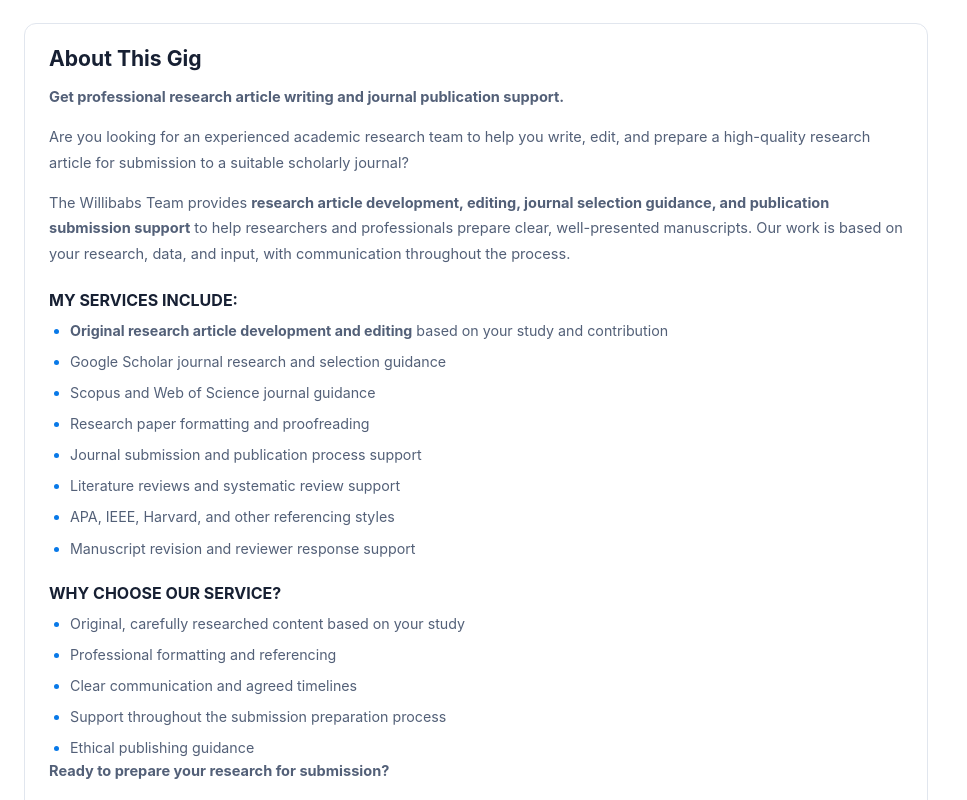
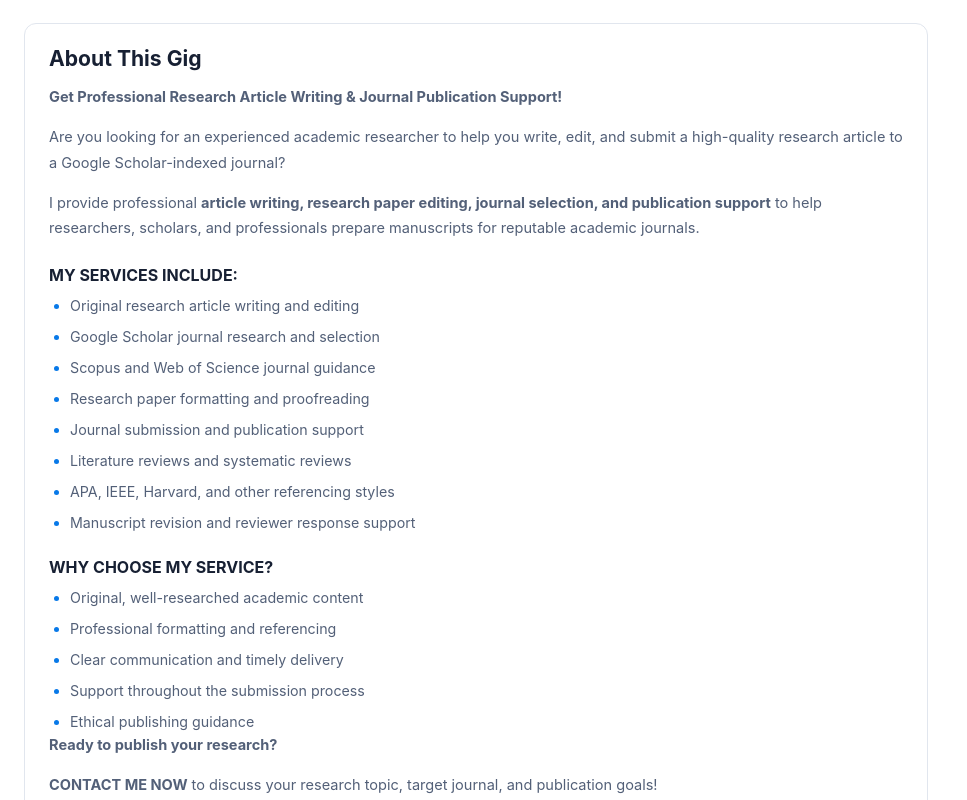
Before and after one commit to davidjames2708-dotcom/willibabsdigitalsolutions, a Next.js app: page /research-marketplace/gigs/article-submission-support in a window 1280 px wide. Shown: the part 1200-2000 px from the top of the page, without its empty margins (0-967 px from the left). Built offline with nearby package versions, Linux system fonts and the light colour scheme.

Commit message:
Match requested about gig copy

```diff
--- a/app/research-marketplace/gigs/article-submission-support/page.jsx
+++ b/app/research-marketplace/gigs/article-submission-support/page.jsx
@@ -29,30 +29,30 @@ export default function ArticleSubmissionSupportPage() {
 
           <section className="research-gig-content-section">
             <h2>About This Gig</h2>
-            <p><strong>Get professional research article writing and journal publication support.</strong></p>
-            <p>Are you looking for an experienced academic research team to help you write, edit, and prepare a high-quality research article for submission to a suitable scholarly journal?</p>
-            <p>The Willibabs Team provides <strong>research article development, editing, journal selection guidance, and publication submission support</strong> to help researchers and professionals prepare clear, well-presented manuscripts. Our work is based on your research, data, and input, with communication throughout the process.</p>
+            <p><strong>Get Professional Research Article Writing &amp; Journal Publication Support!</strong></p>
+            <p>Are you looking for an experienced academic researcher to help you write, edit, and submit a high-quality research article to a Google Scholar-indexed journal?</p>
+            <p>I provide professional <strong>article writing, research paper editing, journal selection, and publication support</strong> to help researchers, scholars, and professionals prepare manuscripts for reputable academic journals.</p>
             <h3>MY SERVICES INCLUDE:</h3>
             <ul className="research-gig-bullet-list">
-              <li><strong>Original research article development and editing</strong> based on your study and contribution</li>
-              <li>Google Scholar journal research and selection guidance</li>
+              <li>Original research article writing and editing</li>
+              <li>Google Scholar journal research and selection</li>
               <li>Scopus and Web of Science journal guidance</li>
               <li>Research paper formatting and proofreading</li>
-              <li>Journal submission and publication process support</li>
-              <li>Literature reviews and systematic review support</li>
+              <li>Journal submission and publication support</li>
+              <li>Literature reviews and systematic reviews</li>
               <li>APA, IEEE, Harvard, and other referencing styles</li>
               <li>Manuscript revision and reviewer response support</li>
             </ul>
-            <h3>WHY CHOOSE OUR SERVICE?</h3>
+            <h3>WHY CHOOSE MY SERVICE?</h3>
             <ul className="research-gig-bullet-list">
-              <li>Original, carefully researched content based on your study</li>
+              <li>Original, well-researched academic content</li>
               <li>Professional formatting and referencing</li>
-              <li>Clear communication and agreed timelines</li>
-              <li>Support throughout the submission preparation process</li>
+              <li>Clear communication and timely delivery</li>
+              <li>Support throughout the submission process</li>
               <li>Ethical publishing guidance</li>
             </ul>
-            <p><strong>Ready to prepare your research for submission?</strong></p>
-            <p><Link href="/contact?project=Research%20article%20and%20journal%20submission%20support"><strong>CONTACT THE WILLIBABS TEAM</strong></Link> to discuss your topic, target journal, and publication goals.</p>
+            <p><strong>Ready to publish your research?</strong></p>
+            <p><Link href="/contact?project=Research%20article%20and%20journal%20submission%20support"><strong>CONTACT ME NOW</strong></Link> to discuss your research topic, target journal, and publication goals!</p>
           </section>
 
           <section className="research-gig-content-section" aria-labelledby="package-compare-title">
```
